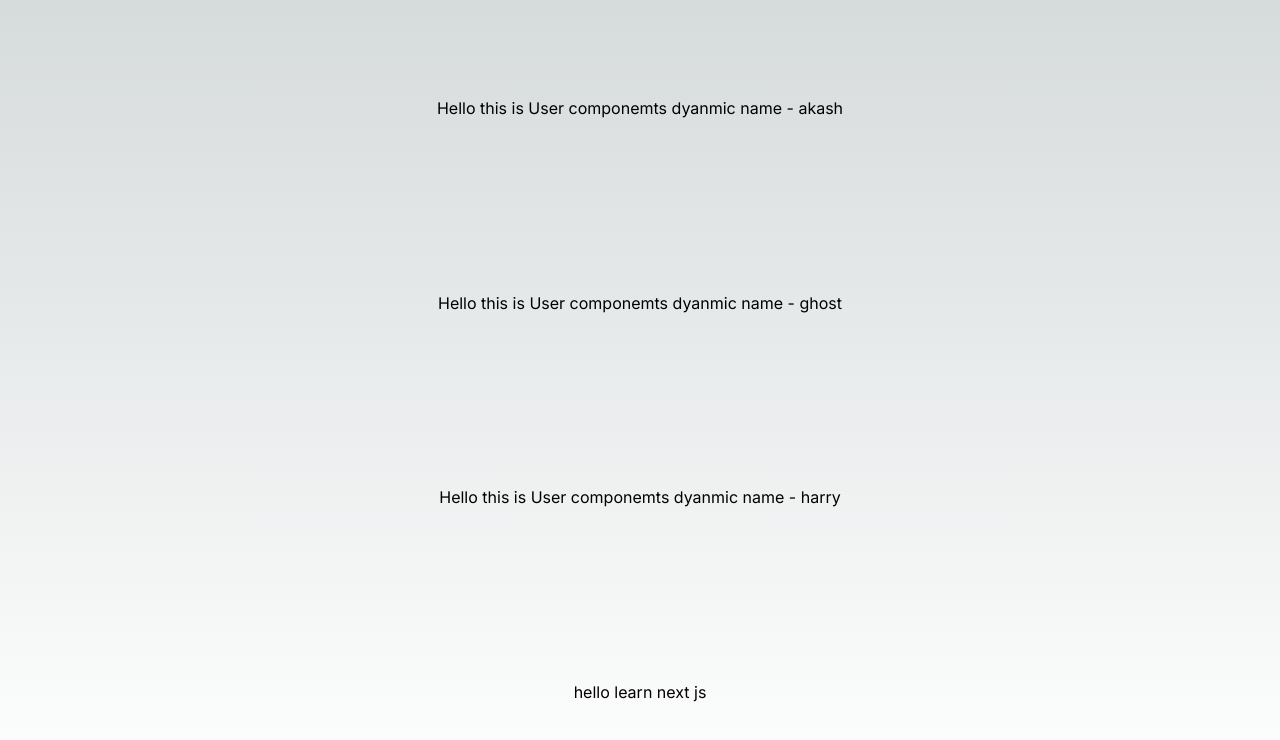
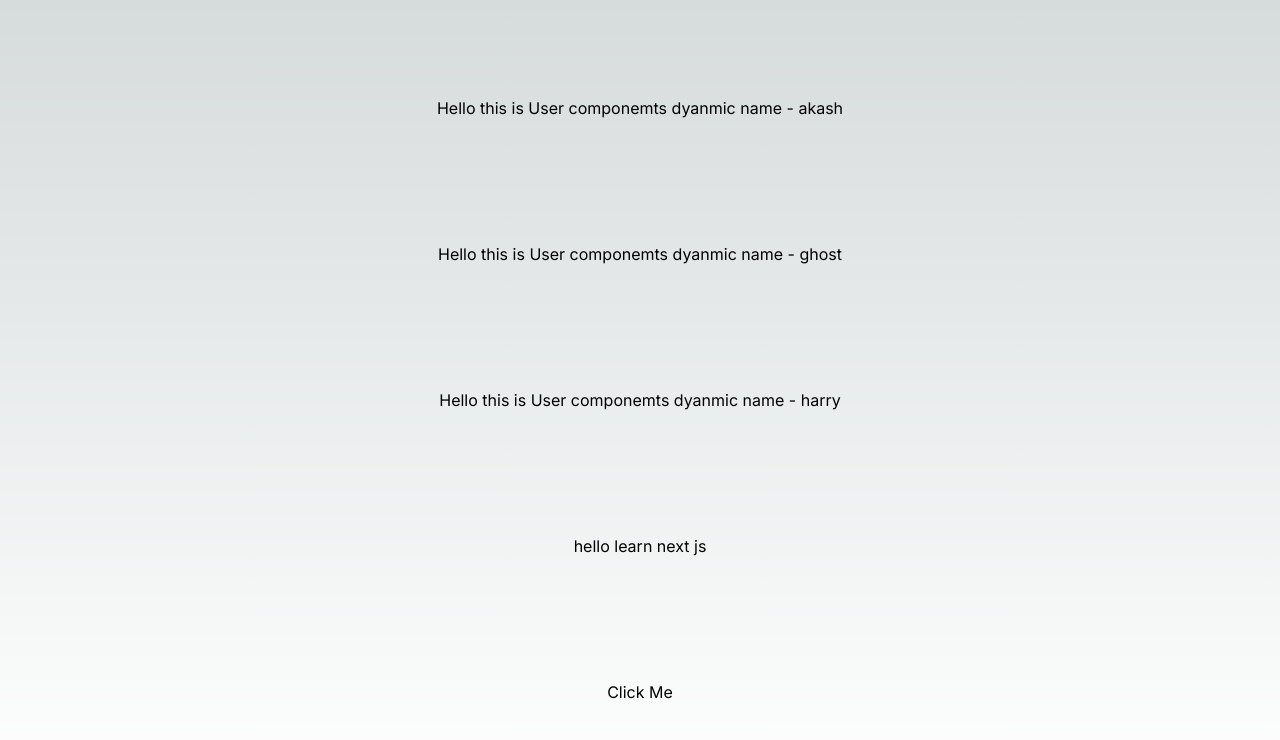
Before and after one commit to akashelhance/next-learn, a Next.js app: page / in a window 1280 px wide. Shown: the top 740 px of the page. Built offline with nearby package versions, Linux system fonts and the light colour scheme.

Commit message:
event in next

```diff
--- a/src/app/page.js
+++ b/src/app/page.js
@@ -1,13 +1,21 @@
+"use client"
+
 import Image from 'next/image'
 
 export default function Home() {
+  const apple =(item)=>{
+      alert (item)
+  }
   return (
+
     <main className="flex min-h-screen flex-col items-center justify-between p-24">
+
       <User name= "akash"/>
       <User name="ghost"/>
       <User name= "harry"/>
 
       <h1>hello learn next js</h1>
+      <button onClick={()=>apple("This is fruit")}>Click Me</button>
     </main>
   )
 }
```
